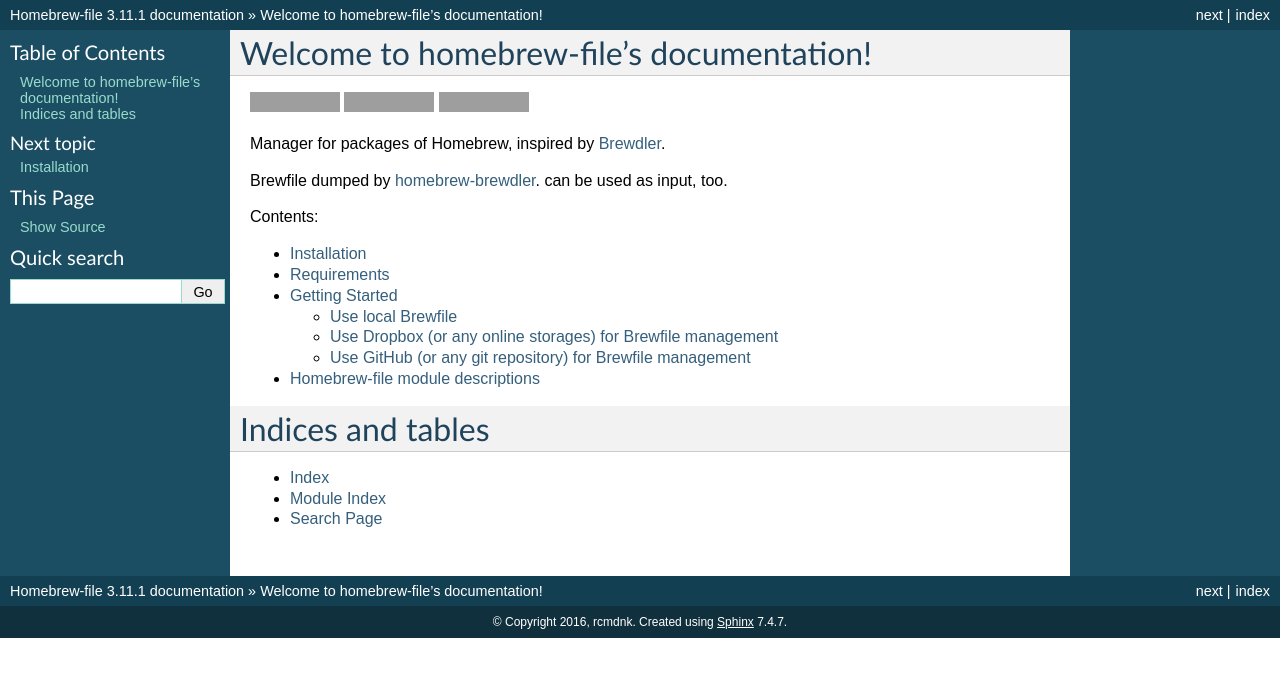
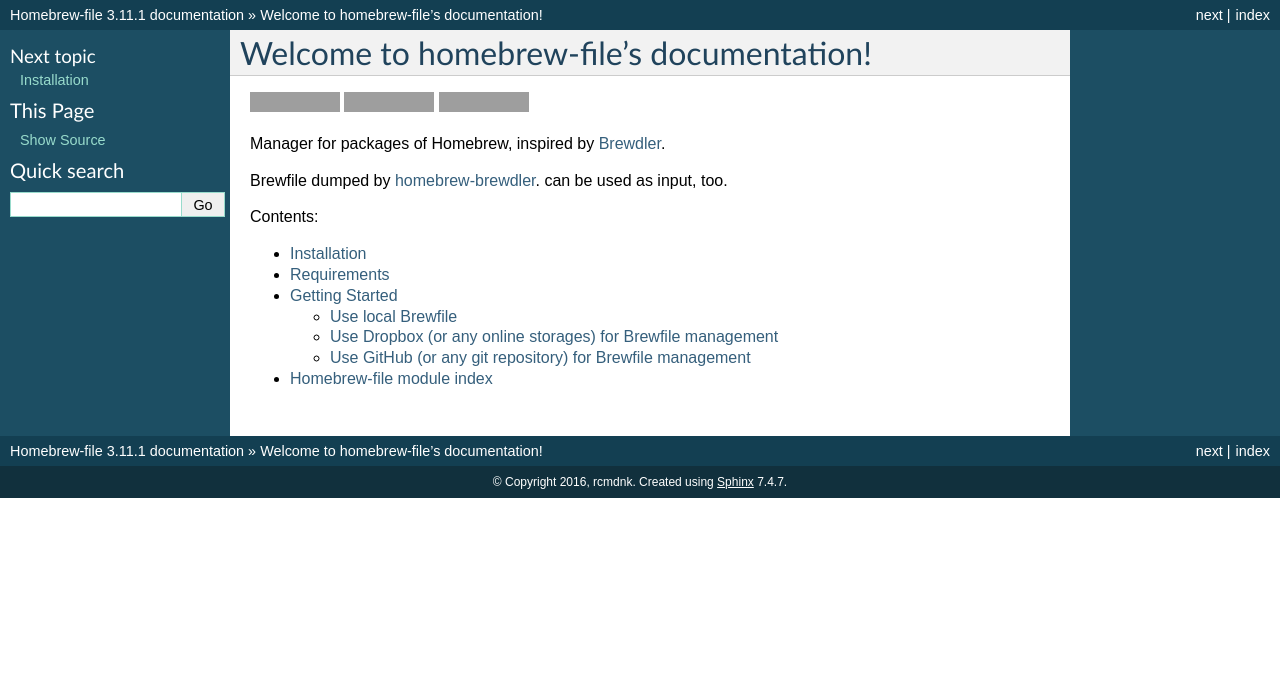
Before and after one commit to rcmdnk/homebrew-file, a Sphinx documentation site: the page built from docs/index.rst, in a window 1280 px wide. Shown: the top 677 px of the page. Built offline with Sphinx 7.4.7, drawn with Linux system fonts in a browser that asks for light colours; grey boxes are pictures that could not be loaded.

Commit message:
docs/homebrew-file.rst    docs/index.rst    docs/rtfd-requirements.txt, from darwin15

```diff
--- a/docs/homebrew-file.rst
+++ b/docs/homebrew-file.rst
@@ -1,4 +1,4 @@
-Homebrew-file module descriptions
+Homebrew-file module index
 =================================
 
 .. automodule:: BrewFile
--- a/docs/index.rst
+++ b/docs/index.rst
@@ -33,11 +33,3 @@
    requirements
    getting_started
    homebrew-file
-
-
-Indices and tables
-==================
-
-* :ref:`genindex`
-* :ref:`modindex`
-* :ref:`search`
--- a/docs/rtfd-requirements.txt
+++ b/docs/rtfd-requirements.txt
@@ -1 +1 @@
-BrewFile
+brewFile
```
